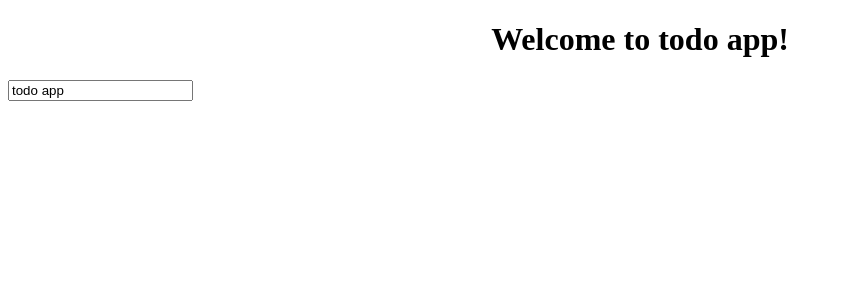
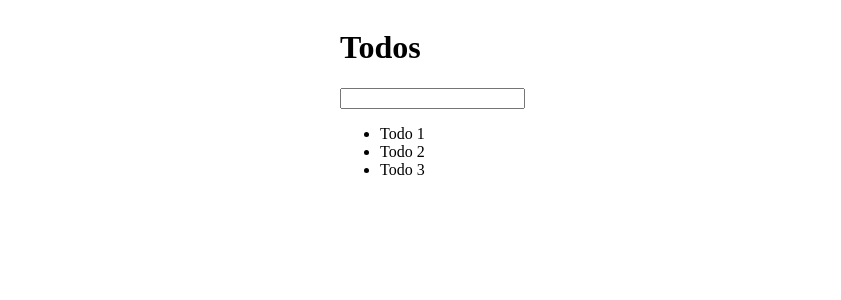
Before and after one commit to Remify/formation-angular, an Angular app in the folder todo-app/: page / in a window 1280 px wide. Shown: the top 300 px of the page, without its empty margins (0-841 px from the left). Built offline with nearby package versions, Linux system fonts and the light colour scheme.

Commit message:
[do] session 1.3

```diff
--- a/todo-app/src/app/app.component.css
+++ b/todo-app/src/app/app.component.css
@@ -0,0 +1,10 @@
+
+.todo-wrapper {
+    display: flex;
+    flex-flow: column;
+    justify-content: center;
+    width: 600px;
+    padding: 0;
+    margin: 0;
+    margin: auto;
+}
--- a/todo-app/src/app/app.component.html
+++ b/todo-app/src/app/app.component.html
@@ -1,8 +1,17 @@
 <!--The content below is only a placeholder and can be replaced.-->
-<div style="text-align:center">
-  <h1>
-    Welcome to {{ title }}!
-  </h1>
+
+<div class="todo-wrapper">
+  <div class="todo-wrapper--title">
+    <h1>Todos</h1>
+  </div>
+  <div class="todo-wrapper--input">
+    <input type="text">
+  </div>
+  <div class="todo-wrapper--todos">
+    <ul>
+      <li>Todo 1</li>
+      <li>Todo 2</li>
+      <li>Todo 3</li>
+    </ul>
+  </div>
 </div>
-
-<input type="text" [(ngModel)]="title" />
```
Also changed, not shown: 1 other file (tests, documents, lock files or other folders).
